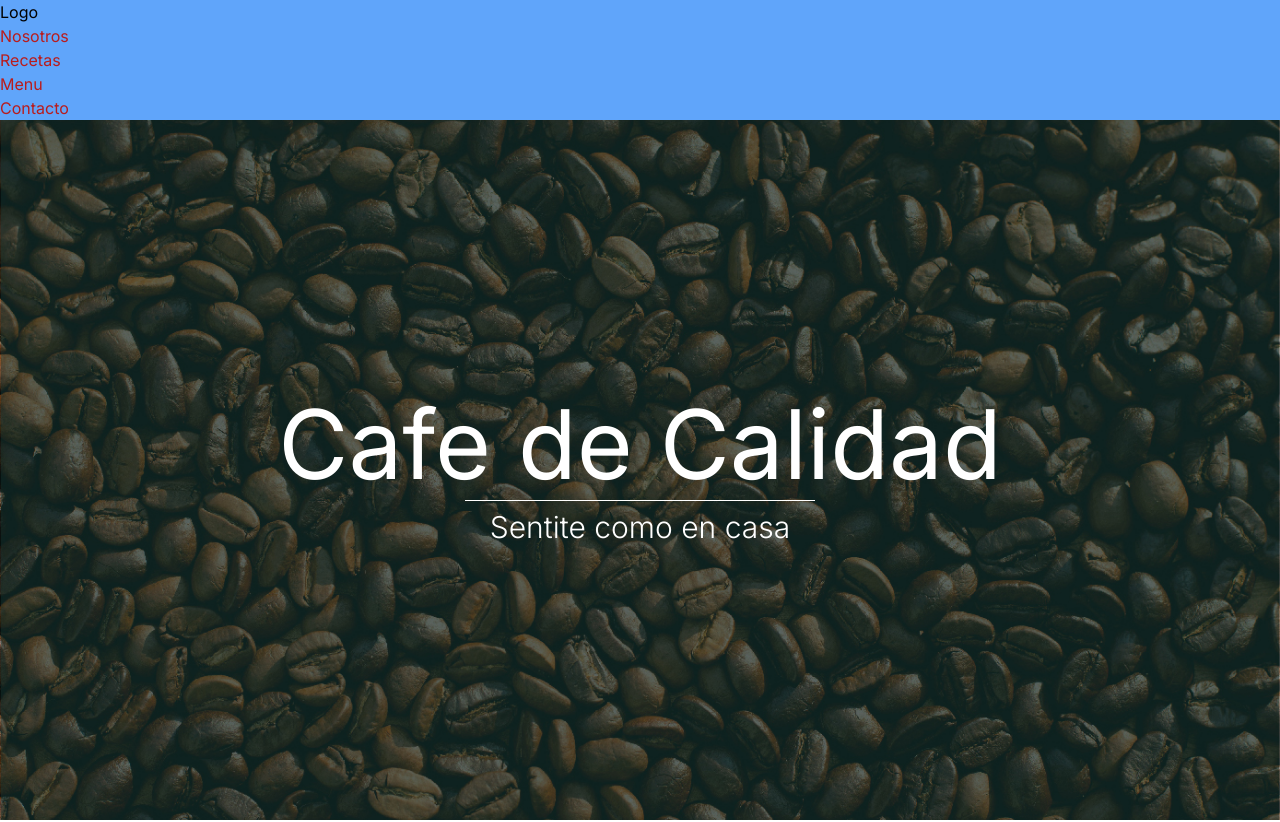
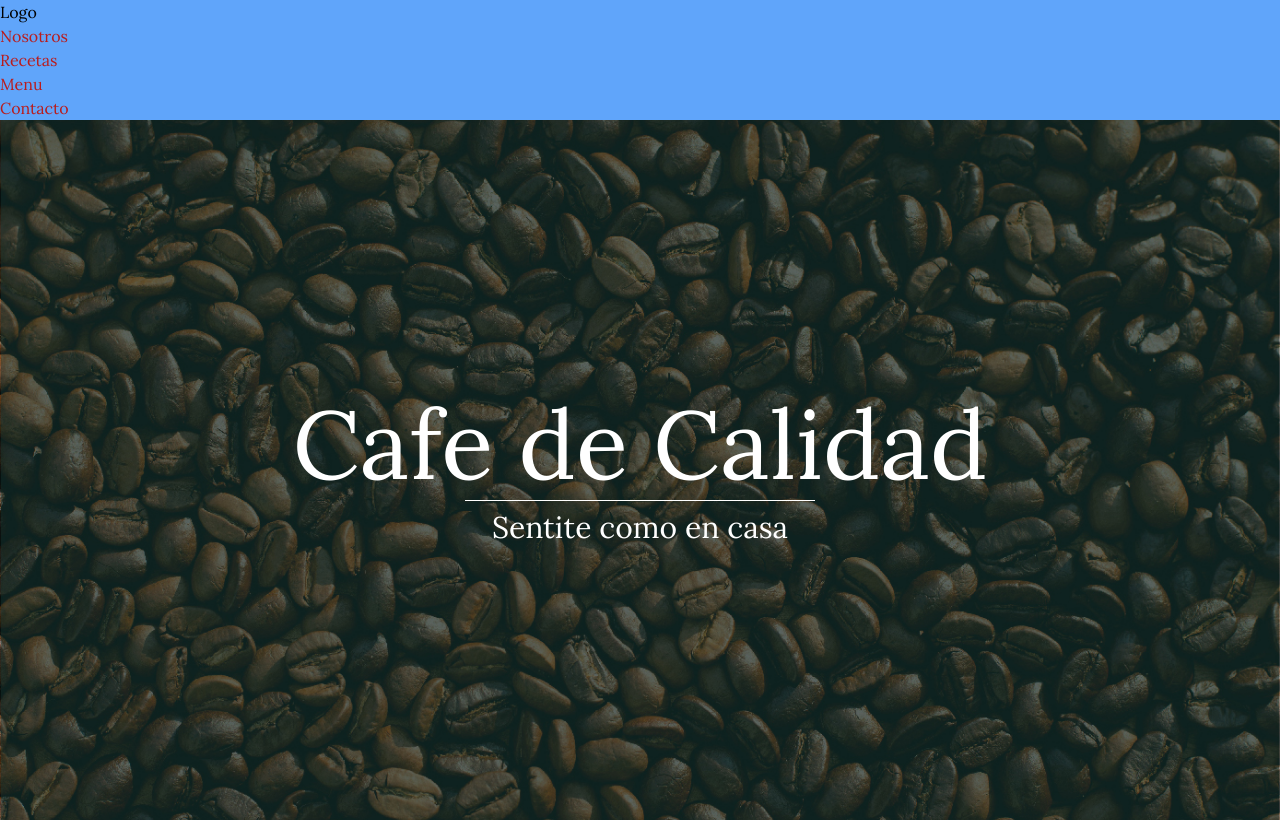
Before and after one commit to maia-ab/cafe-gmmp, a Next.js app: page / in a window 1280 px wide. Shown: the top 822 px of the page. Built offline with nearby package versions, Linux system fonts and the light colour scheme; no server answers.

Commit message:
agregue font y colores

```diff
--- a/src/app/components/menuItem.jsx
+++ b/src/app/components/menuItem.jsx
@@ -3,16 +3,16 @@ import React from "react";
 function MenuItem({ itemTitle, itemFoto }) {
   return (
     <>
-     <div className="bg-blue-100 w-[200px] rounded-tl-3xl rounded-tr-md rounded-br-3xl rounded-bl-md  m-2 transform transition-transform  hover:scale-110 hover:shadow-2xl">
-      <div className="w-[200px] h-[200px] rounded-md rounded-tl-3xl flex items-center justify-center overflow-hidden ">
+     <div className="bg-forest-green w-[200px] rounded-tl-3xl rounded-tr-md rounded-br-3xl rounded-bl-md  m-2 transform transition-transform  hover:scale-110 hover:shadow-2xl">
+      <div className="w-[200px] h-[200px] mb-5 rounded-md rounded-tl-3xl flex items-center justify-center overflow-hidden ">
         <img
           className="object-cover"
           src={itemFoto}
           alt={itemTitle}
         />
       </div>
-      <div className="flex flex-col items-center rounded-b-3xl h-20 ">
-      <p>{itemTitle}</p>
+      <div className="flex flex-col items-center rounded-b-3xl h-20 text-beige">
+      <p >{itemTitle}</p>
       <p>$5000</p>
       </div>
       </div>
--- a/src/app/layout.js
+++ b/src/app/layout.js
@@ -1,9 +1,10 @@
-import { Inter } from "next/font/google";
+import { Lora } from "next/font/google";
 import "./globals.css";
 import Header from "./components/header";
 import Footer from "./components/footer";
 
-const inter = Inter({ subsets: ["latin"] });
+const lora = Lora({ subsets: ["latin"] });
+
 
 export const metadata = {
   title: "Create Next App",
@@ -13,7 +14,7 @@ export const metadata = {
 export default function RootLayout({ children }) {
   return (
     <html lang="en">
-      <body className={inter.className}>
+      <body className={lora.className}>
       <Header />
         {children}
       <Footer />
--- a/tailwind.config.js
+++ b/tailwind.config.js
@@ -12,6 +12,12 @@ module.exports = {
         "gradient-conic":
           "conic-gradient(from 180deg at 50% 50%, var(--tw-gradient-stops))",
       },
+      colors: {
+        "forest-green": "#173833",
+        "beige": "#F9EDDE",
+        "dark-brown": "#4D3127",
+        "coconut": "#935A28",
+      }
     },
   },
   plugins: [],
```
